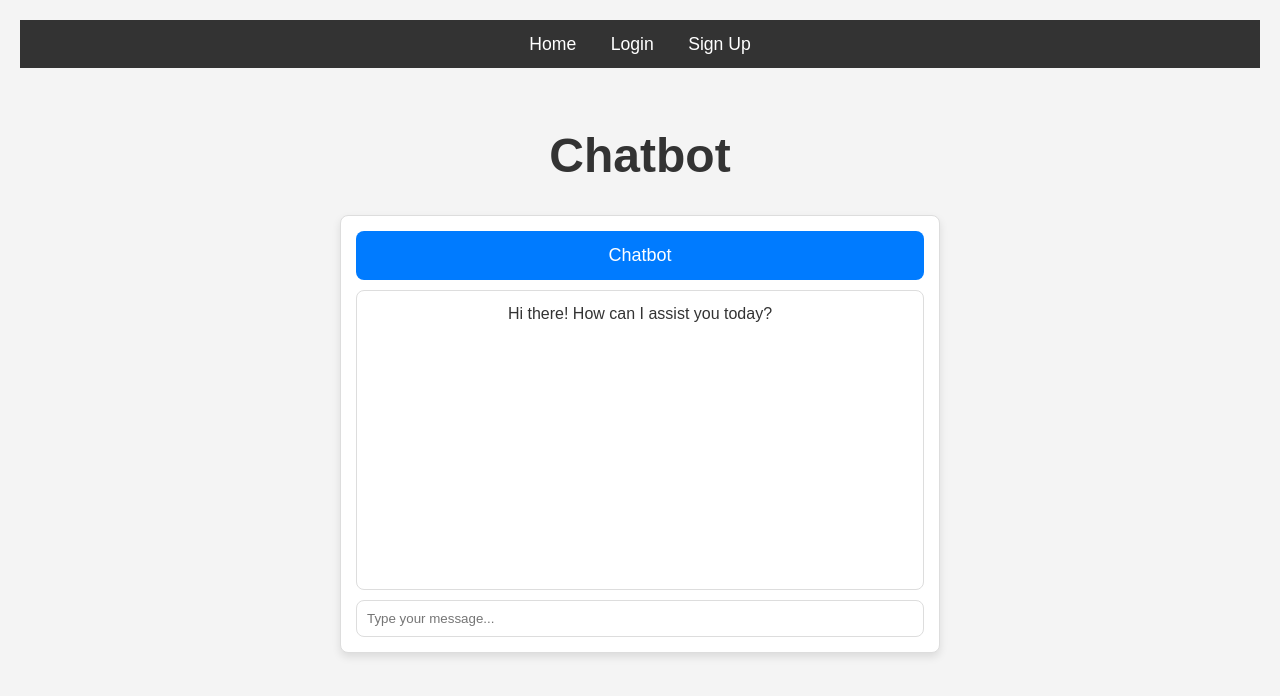
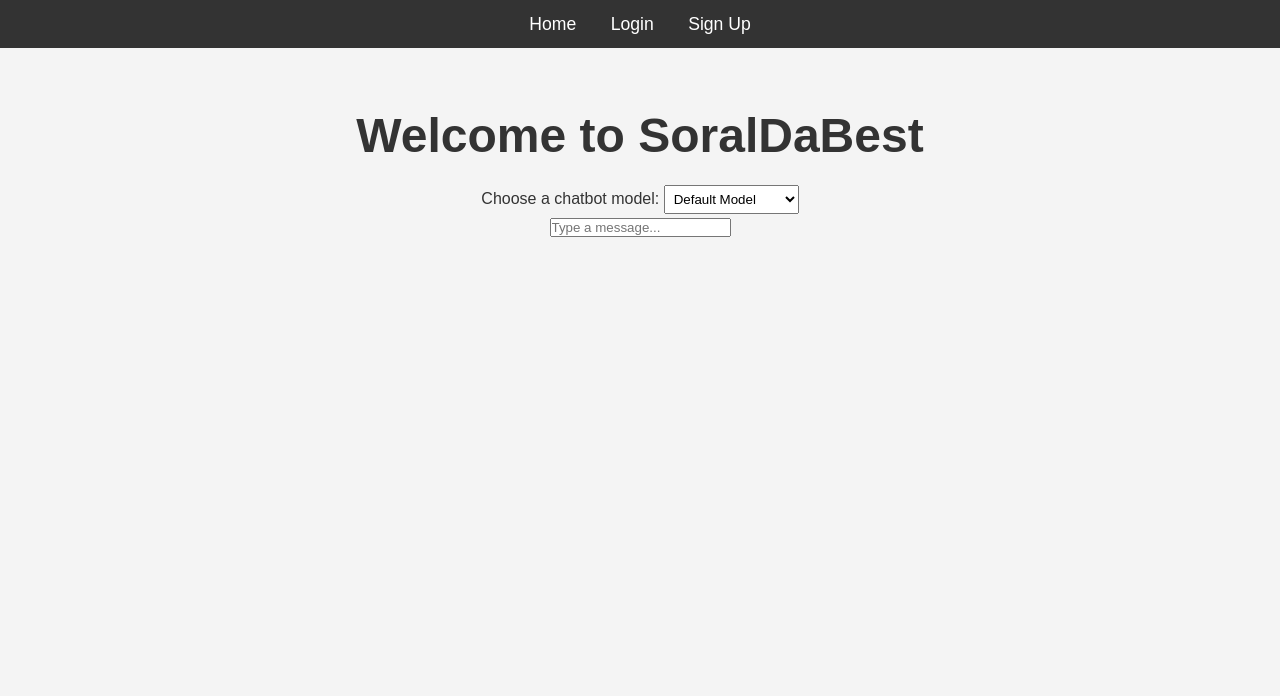
Before and after one commit to SoralDaBest/SoralDaBest.github.io, a plain HTML site: page chatbot.html in a window 1280 px wide. Drawn offline with Linux system fonts and the light colour scheme; no server answers.

Commit message:
Update chatbot.html

```diff
--- a/chatbot.html
+++ b/chatbot.html
@@ -6,47 +6,13 @@
     <title>Chatbot - SoralDaBest</title>
     <link rel="stylesheet" href="styles.css">
     <style>
-        body { font-family: Arial, sans-serif; text-align: center; padding: 20px; }
+        body { font-family: Arial, sans-serif; text-align: center; }
         nav { background: #333; padding: 10px; }
         nav a { color: white; text-decoration: none; margin: 0 15px; }
         #user-info { display: none; color: white; }
-
-        /* Chatbot Window Styles */
-        #chatbot-window {
-            width: 100%;
-            max-width: 600px;
-            margin: 20px auto;
-            background-color: #fff;
-            border: 1px solid #ddd;
-            border-radius: 8px;
-            padding: 15px;
-            box-shadow: 0 4px 8px rgba(0, 0, 0, 0.1);
-        }
-
-        #chatbot-header {
-            background-color: #007BFF;
-            color: white;
-            padding: 10px;
-            font-size: 18px;
-            border-radius: 8px;
-            text-align: center;
-        }
-
-        #chatbot-body {
-            height: 300px;
-            overflow-y: auto;
-            padding: 10px;
-            border: 1px solid #ddd;
+        select {
+            padding: 5px;
             margin-top: 10px;
-            border-radius: 8px;
-        }
-
-        #chatbot-input {
-            width: 100%;
-            padding: 10px;
-            margin-top: 10px;
-            border: 1px solid #ddd;
-            border-radius: 8px;
         }
     </style>
 </head>
@@ -61,17 +27,22 @@
             <button onclick="logout()">Logout</button>
         </span>
     </nav>
-    <h1>Chatbot</h1>
+    <h1>Welcome to SoralDaBest</h1>
 
-    <!-- Chatbot Window -->
-    <div id="chatbot-window">
-        <div id="chatbot-header">Chatbot</div>
-        <div id="chatbot-body">
-            <p>Hi there! How can I assist you today?</p>
-        </div>
-        <input type="text" id="chatbot-input" placeholder="Type your message...">
+    <!-- Dropdown for model selection -->
+    <div>
+        <label for="model-selector">Choose a chatbot model:</label>
+        <select id="model-selector">
+            <option value="default">Default Model</option>
+            <option value="custom">Custom AI Model</option>
+        </select>
     </div>
 
-    <script type="module" src="chatbot.js"></script> <!-- Added link to chatbot.js -->
+    <div id="chatbot-container">
+        <div id="chatbot-body"></div>
+        <input type="text" id="chatbot-input" placeholder="Type a message..." />
+    </div>
+
+    <script type="module" src="chatbot.js"></script> <!-- Link to the external chatbot.js -->
 </body>
 </html>
```
